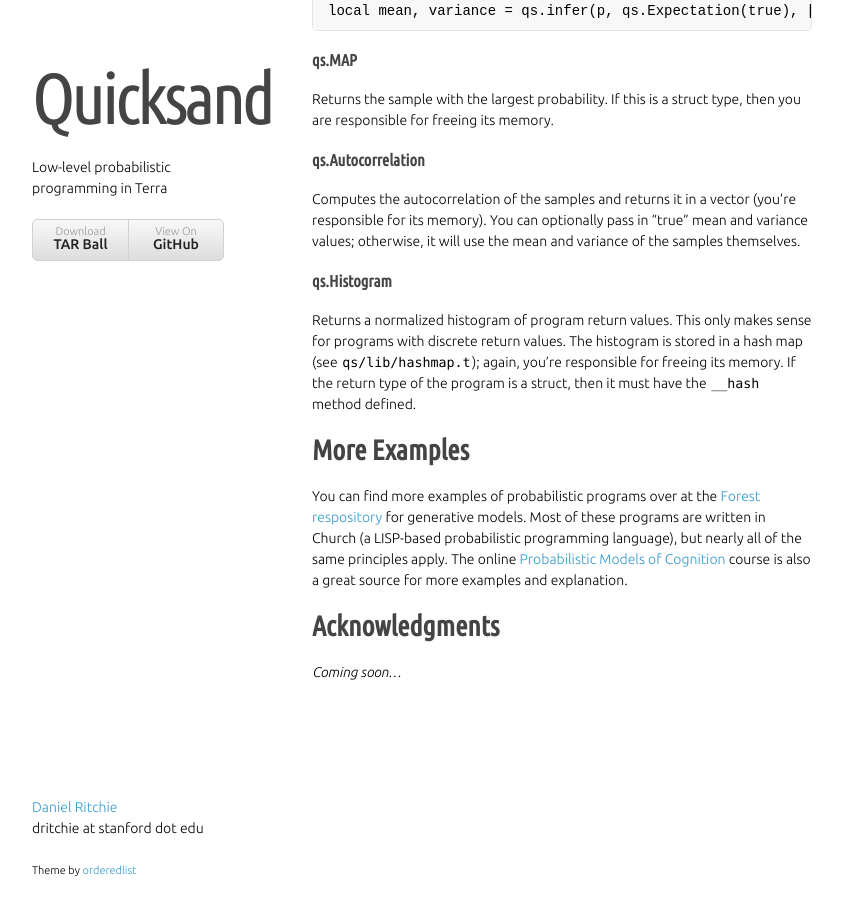
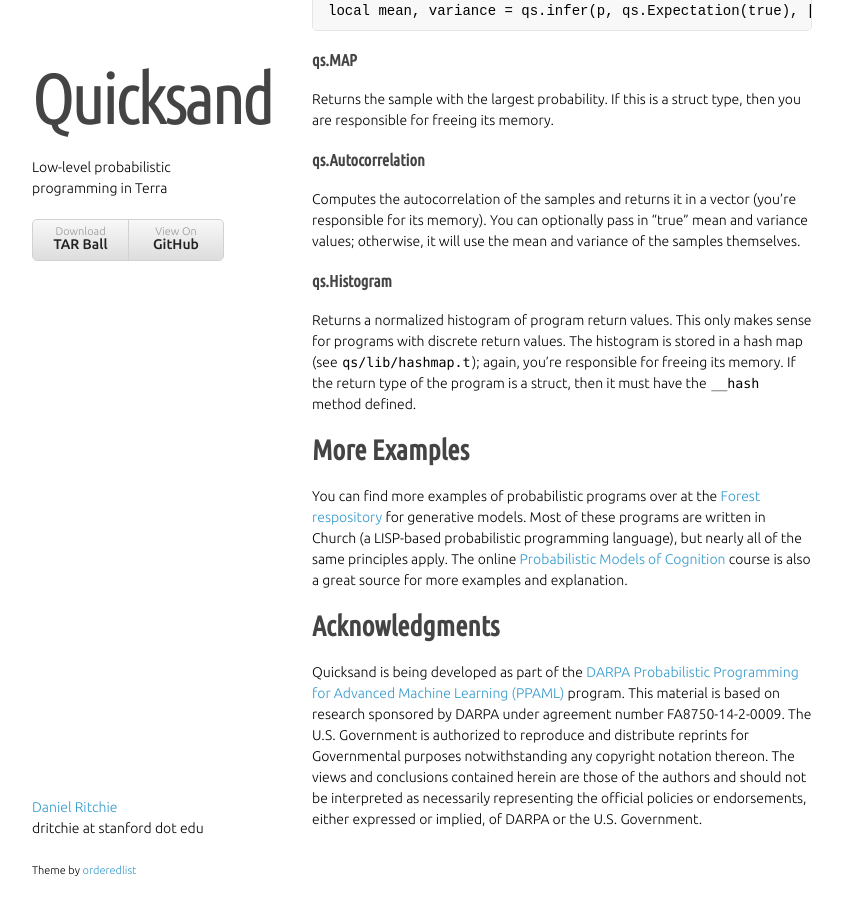
Before and after one commit to dritchie/quicksand, a Jekyll site: the page built from index.md, in a window 1280 px wide and 900 px high, scrolled down 14164 px. Shown: the whole window, without its empty margins (218-1061 px from the left). Built offline with Jekyll 4.4.1, drawn with Linux system fonts in a browser that asks for light colours; some web fonts are replaced.

Commit message:
DARPA acknowledgment

```diff
--- a/index.md
+++ b/index.md
@@ -493,4 +493,4 @@
 
 # Acknowledgments
 
-*Coming soon...*
+Quicksand is being developed as part of the [DARPA Probabilistic Programming for Advanced Machine Learning (PPAML)](http://www.darpa.mil/Our_Work/I2O/Programs/Probabilistic_Programming_for_Advanced_Machine_Learning_(PPAML).aspx) program. This material is based on research sponsored by DARPA under agreement number FA8750-14-2-0009. The U.S. Government is authorized to reproduce and distribute reprints for Governmental purposes notwithstanding any copyright notation thereon. The views and conclusions contained herein are those of the authors and should not be interpreted as necessarily representing the official policies or endorsements, either expressed or implied, of DARPA or the U.S. Government.
```
